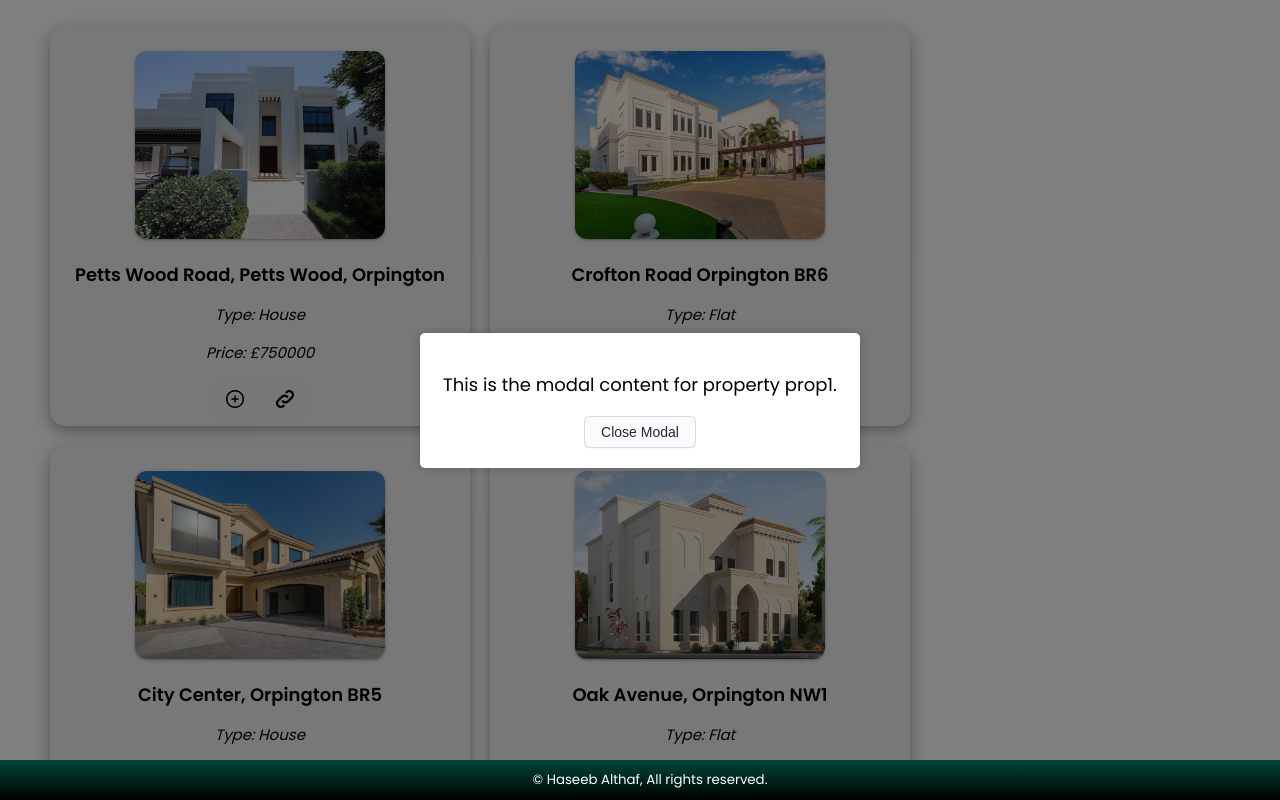
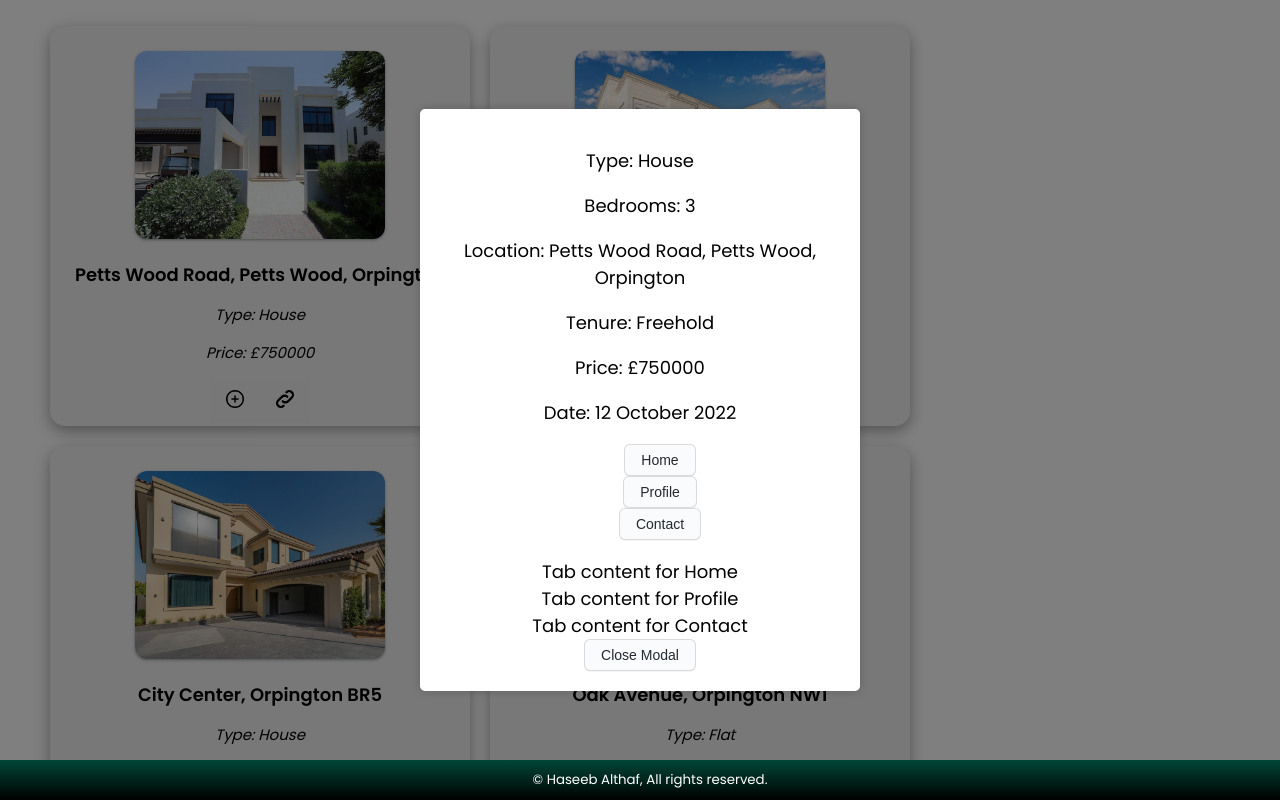
Before and after one commit to haseebalthaf/realestate, a React (Vite) app: page /browse in a window 1280 px wide. Both pictures are taken after a click on the button 285 px from the left and 873 px from the top of the page. Shown: the part 473-1273 px from the top of the page. Built offline with nearby package versions, Linux system fonts and the light colour scheme.

Commit message:
Added react-bootstrap package.

```diff
--- a/package.json
+++ b/package.json
@@ -11,6 +11,7 @@
   },
   "dependencies": {
     "react": "^18.2.0",
+    "react-bootstrap": "^2.9.2",
     "react-dom": "^18.2.0",
     "react-router-dom": "^6.21.1"
   },
--- a/src/components/cardFunc.jsx
+++ b/src/components/cardFunc.jsx
@@ -1,6 +1,7 @@
 import React, { useState } from "react";
 import { useFavorites } from "./favFunc";
 import { useModal } from "./modalFunc";
+import Tabs from "./modalTabs";
 import Properties from "./properties.json";
 import "../style/browse.css";
 
@@ -98,7 +99,16 @@ function Cards() {
       {isModalOpen && (
         <div className="modalContainer">
           <div className="modalContent">
-            <p>This is the modal content for property {selectedProperty.id}.</p>
+            <p>Type: {selectedProperty.type}</p>
+            <p>Bedrooms: {selectedProperty.bedrooms}</p>
+            <p>Location: {selectedProperty.location}</p>
+            <p>Tenure: {selectedProperty.tenure}</p>
+            <p>Price: £{selectedProperty.price}</p>
+            <p>
+              Date:{" "}
+              {`${selectedProperty.added.day} ${selectedProperty.added.month} ${selectedProperty.added.year}`}
+            </p>
+            <Tabs />
             <button onClick={closeModal}>Close Modal</button>
           </div>
         </div>
--- /dev/null
+++ b/src/components/modalTabs.jsx
@@ -0,0 +1,24 @@
+import Tab from 'react-bootstrap/Tab';
+import Tabs from 'react-bootstrap/Tabs';
+
+function ModalTabs() {
+  return (
+    <Tabs
+      defaultActiveKey="profile"
+      id="uncontrolled-tab-example"
+      className="mb-3"
+    >
+      <Tab eventKey="home" title="Home">
+        Tab content for Home
+      </Tab>
+      <Tab eventKey="profile" title="Profile">
+        Tab content for Profile
+      </Tab>
+      <Tab eventKey="contact" title="Contact" disabled>
+        Tab content for Contact
+      </Tab>
+    </Tabs>
+  );
+}
+
+export default ModalTabs;
```
Also changed, not shown: 2 other files (tests, documents, lock files or other folders).
